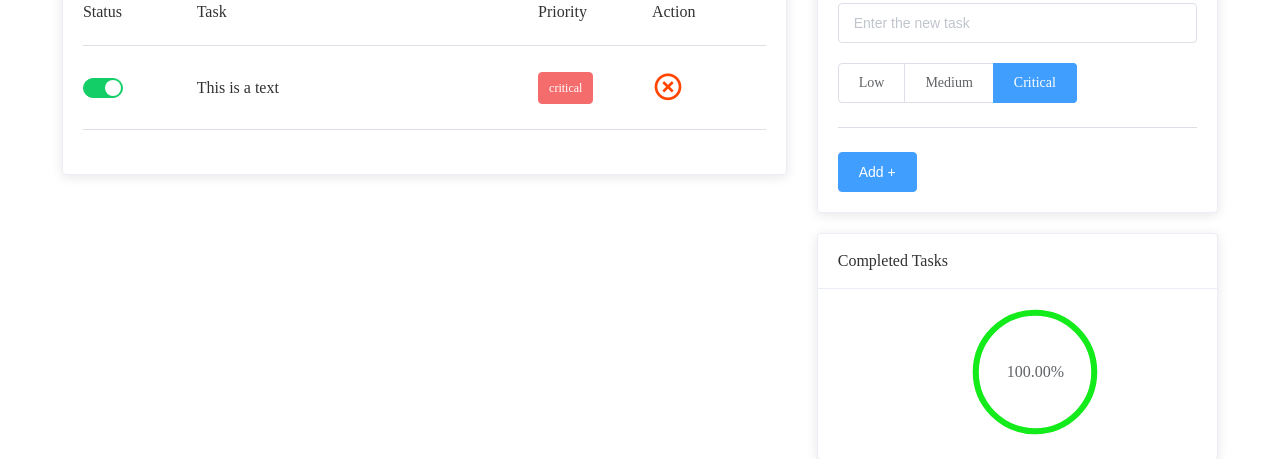
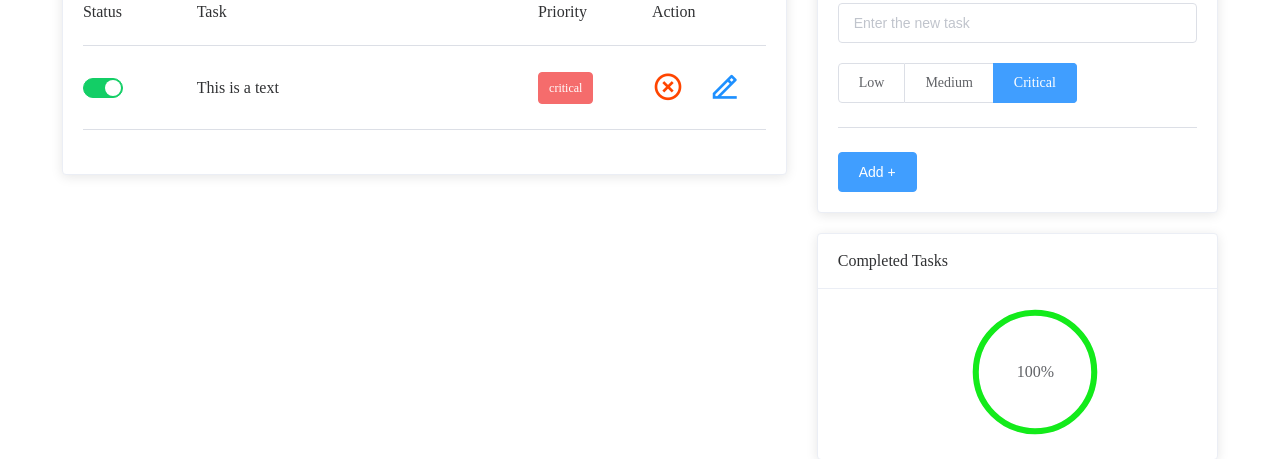
Before and after one commit to navaneethsadasivan/todo, a Nuxt app: page / in a window 1280 px wide. Shown: the part 161-620 px from the top of the page. Built offline with nearby package versions, Linux system fonts and the light colour scheme.

Commit message:
feature/Add tooltip to switch for better clarification on task status

```diff
--- a/components/list-item.vue
+++ b/components/list-item.vue
@@ -1,13 +1,14 @@
 <template>
   <el-row type="flex" align="center" justify="space-between">
     <el-col :span="4">
+      <el-tooltip effect="light" :content="statusSwitchTooltip(listItem.done)" placement="top-start">
         <el-switch
           :value="listItem.done"
           active-color="#13ce66"
           inactive-color="#ff4949"
           @change="toggle(listItem)"
         ></el-switch>
-<!--      <el-checkbox :checked="listItem.done" @change="toggle(listItem)"></el-checkbox>-->
+      </el-tooltip>
     </el-col>
     <el-col :span="12">
       <span>{{ listItem.text }}</span>
@@ -22,7 +23,14 @@
       </el-tag>
     </el-col>
     <el-col :span="4">
+      <el-row type="flex">
+        <el-col>
           <i @click="remove(listItem)" class="ri-close-circle-line ri-2x" style="color: orangered"></i>
+        </el-col>
+        <el-col>
+          <i class="ri-edit-2-line ri-2x" style="color: dodgerblue"></i>
+        </el-col>
+      </el-row>
     </el-col>
   </el-row>
 </template>
@@ -50,6 +58,13 @@
             } else {
               return 'success'
             }
+          },
+          statusSwitchTooltip: function (status) {
+            if (status) {
+              return 'Completed'
+            } else {
+              return 'Pending'
+            }
           }
         }
       }
--- a/components/progress-bar.vue
+++ b/components/progress-bar.vue
@@ -6,7 +6,7 @@
     <div v-if="total">
       <el-row type="flex" justify="center">
         <el-col :span="6">
-          <el-progress type="circle" :color="colors" :percentage="((completed/total)*100).toFixed(2)"></el-progress>
+          <el-progress type="circle" :color="colors" :percentage="((completed/total)*100).toFixed(0)"></el-progress>
         </el-col>
       </el-row>
     </div>
```
Lines whose indentation alone changed are shown as unchanged.
